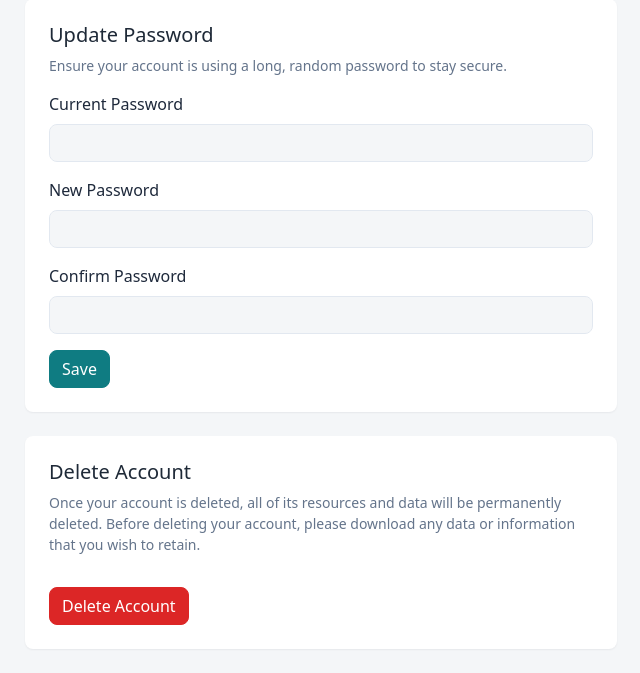
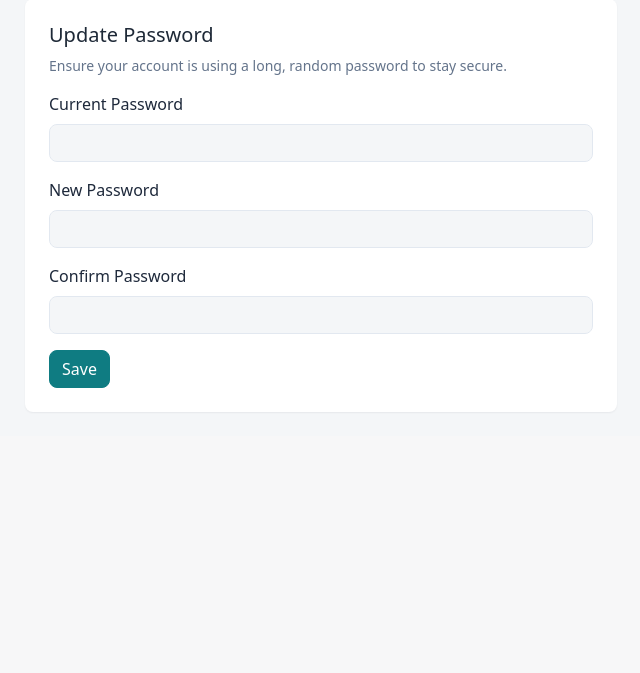
Before and after one commit to ginflorita/clinic-information-management, a Laravel app: page /profile in a window 1280 px wide. Shown: the part 501-1174 px from the top of the page, without its empty margins (319-959 px from the left). After the commit the page ends 914 px from the top, so only its background shows below. Run offline with Laravel 12, Linux system fonts and the light colour scheme; the visitor is signed in with stand-in values (Sample User, id 1); style sheets or scripts are compiled from the project's sources.

Commit message:
Remove self-service account deletion; admins can't demote/deactivate themselves
Account lifecycle is now exclusively admin-controlled (Step 17), so the
Breeze default self-service "Delete Account" on the Profile page no
longer fits — a user deleting their own row would bypass the admin's
Users screen entirely, along with the audit trail that's supposed to
cover account changes. Removed the controller action, route, view
partial, and its tests.

Also closes a self-lockout hole in the Users module: an admin editing
their own record could previously uncheck their own is_admin/is_active
and strand themselves (or, if they were the only admin, strand the
clinic). The update endpoint now ignores those two fields when a user
is editing themselves, and the form shows them disabled with an
explanation instead of silently no-op'ing.

Co-Authored-By: Claude Sonnet 5 <noreply@anthropic.com>
Claude-Session: https://claude.ai/code/session_013VAJofvTrfeHtRexid4R6Y

```diff
--- a/dcims/app/Http/Controllers/ProfileController.php
+++ b/dcims/app/Http/Controllers/ProfileController.php
@@ -5,7 +5,6 @@ namespace App\Http\Controllers;
 use App\Http\Requests\ProfileUpdateRequest;
 use Illuminate\Http\RedirectResponse;
 use Illuminate\Http\Request;
-use Illuminate\Support\Facades\Auth;
 use Illuminate\Support\Facades\Redirect;
 use Illuminate\View\View;
 
@@ -36,25 +35,4 @@ class ProfileController extends Controller
 
         return Redirect::route('profile.edit')->with('status', 'profile-updated');
     }
-
-    /**
-     * Delete the user's account.
-     */
-    public function destroy(Request $request): RedirectResponse
-    {
-        $request->validateWithBag('userDeletion', [
-            'password' => ['required', 'current_password'],
-        ]);
-
-        $user = $request->user();
-
-        Auth::logout();
-
-        $user->delete();
-
-        $request->session()->invalidate();
-        $request->session()->regenerateToken();
-
-        return Redirect::to('/');
-    }
 }
--- a/dcims/resources/views/profile/edit.blade.php
+++ b/dcims/resources/views/profile/edit.blade.php
@@ -14,10 +14,6 @@
             <div class="p-4 bg-white shadow-sm rounded">
                 @include('profile.partials.update-password-form')
             </div>
-
-            <div class="p-4 bg-white shadow-sm rounded">
-                @include('profile.partials.delete-user-form')
-            </div>
         </div>
     </div>
 </x-app-layout>
--- a/dcims/resources/views/profile/partials/delete-user-form.blade.php
+++ /dev/null
@@ -1,58 +0,0 @@
-<section class="d-flex flex-column gap-3">
-    <header>
-        <h2 class="fs-5 fw-medium text-dark">
-            {{ __('Delete Account') }}
-        </h2>
-
-        <p class="mt-1 small text-secondary">
-            {{ __('Once your account is deleted, all of its resources and data will be permanently deleted. Before deleting your account, please download any data or information that you wish to retain.') }}
-        </p>
-    </header>
-
-    <div>
-        <button type="button" class="btn btn-danger" data-bs-toggle="modal" data-bs-target="#confirm-user-deletion">
-            {{ __('Delete Account') }}
-        </button>
-    </div>
-
-    <x-modal name="confirm-user-deletion" :show="$errors->userDeletion->isNotEmpty()">
-        <form method="post" action="{{ route('profile.destroy') }}">
-            @csrf
-            @method('delete')
-
-            <div class="modal-header">
-                <h2 class="modal-title fs-5 fw-medium text-dark">
-                    {{ __('Are you sure you want to delete your account?') }}
-                </h2>
-                <button type="button" class="btn-close" data-bs-dismiss="modal" aria-label="Close"></button>
-            </div>
-
-            <div class="modal-body">
-                <p class="small text-secondary">
-                    {{ __('Once your account is deleted, all of its resources and data will be permanently deleted. Please enter your password to confirm you would like to permanently delete your account.') }}
-                </p>
-
-                <x-input-label for="password" value="{{ __('Password') }}" class="visually-hidden" />
-
-                <x-text-input
-                    id="password"
-                    name="password"
-                    type="password"
-                    placeholder="{{ __('Password') }}"
-                />
-
-                <x-input-error :messages="$errors->userDeletion->get('password')" class="mt-2" />
-            </div>
-
-            <div class="modal-footer">
-                <button type="button" class="btn btn-outline-secondary" data-bs-dismiss="modal">
-                    {{ __('Cancel') }}
-                </button>
-
-                <x-danger-button>
-                    {{ __('Delete Account') }}
-                </x-danger-button>
-            </div>
-        </form>
-    </x-modal>
-</section>
--- a/dcims/routes/web.php
+++ b/dcims/routes/web.php
@@ -49,7 +49,6 @@ Route::get('/dashboard', [DashboardController::class, 'show'])->middleware(['aut
 Route::middleware('auth')->group(function () {
     Route::get('/profile', [ProfileController::class, 'edit'])->name('profile.edit');
     Route::patch('/profile', [ProfileController::class, 'update'])->name('profile.update');
-    Route::delete('/profile', [ProfileController::class, 'destroy'])->name('profile.destroy');
 
     Route::resource('patients', PatientController::class)->except('destroy');
     Route::post('patients/{patient}/archive', [PatientController::class, 'archive'])->name('patients.archive');
```
Also changed, not shown: dcims/app/Http/Controllers/Admin/UserController.php (+5 -2 lines), dcims/resources/views/admin/users/_form.blade.php (+8 -2 lines), dcims/tests/Feature/Admin/UserManagementTest.php (+18 -0 lines), dcims/tests/Feature/ProfileTest.php (+2 -29 lines).
